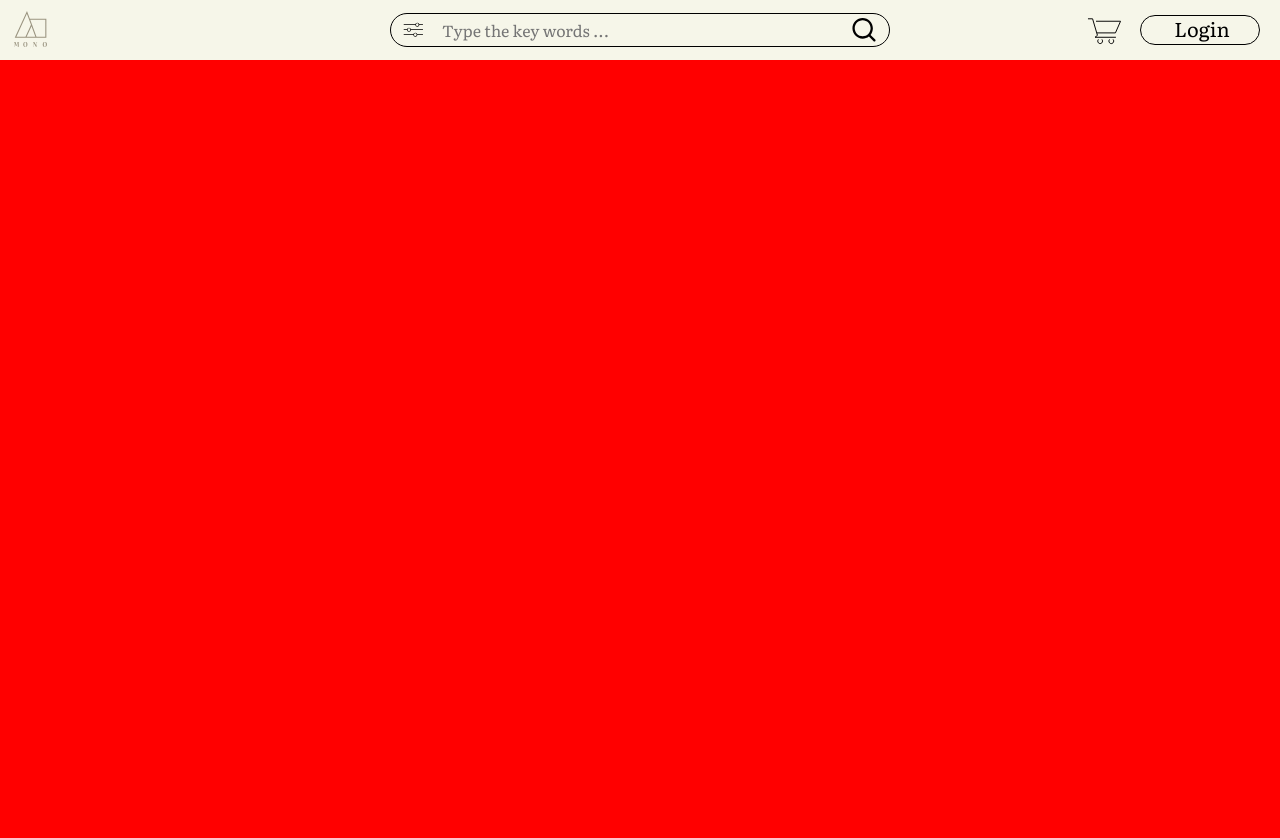
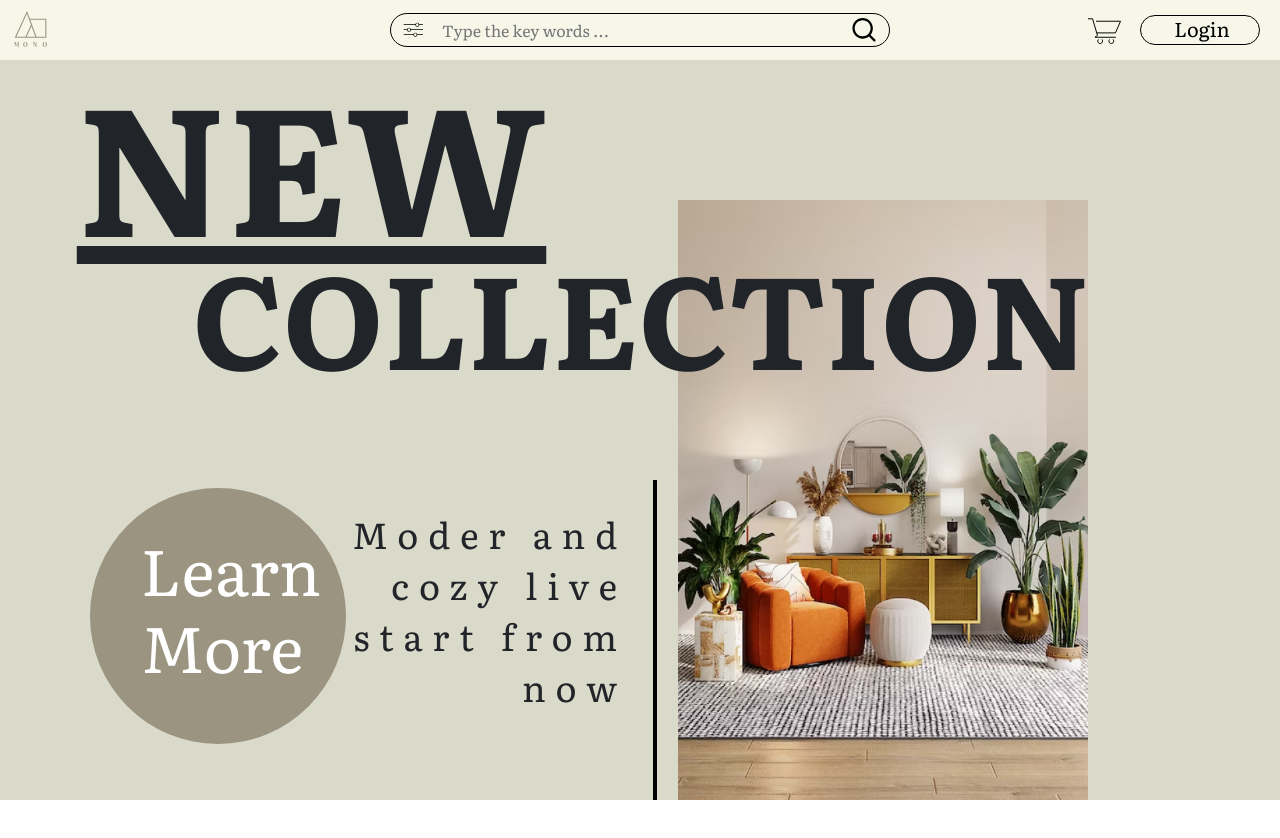
Before and after one commit to Anson892/csci3100-project, a React (Create React App) app in the folder client/: page / in a window 1280 px wide. Shown: the top 838 px of the page. After the commit the page ends 800 px from the top, so only its background shows below. Built offline with nearby package versions, Linux system fonts and the light colour scheme.

Commit message:
Create the UI of hero section in the home page

```diff
--- a/client/src/Components/Hero/Hero.css
+++ b/client/src/Components/Hero/Hero.css
@@ -1,4 +1,80 @@
 .hero {
-    height: 300vh;
-    background-color: red;
+    height: 100vh;
+    width: 100%;
+    background-color: #DADACA;
 }
+
+.hero .new-text {
+    position: absolute;
+    width: fit-content;
+    height: fit-content;
+    top: 3%;
+    left: 6%;
+}
+
+.hero .new-text u {
+    font-size: 180px;
+    font-weight: bold;
+}
+
+.hero .vertical-line {
+    width: 4px;
+    height: 40%;
+    background-color: black;
+    overflow: hidden;
+    position: absolute;
+    bottom: 0px;
+    left: 51%;
+}
+
+.hero .collection-description {
+    text-align: right;
+    font-size: 36px;
+    position: absolute;
+    bottom: 10%;
+    right: 51%;
+    width: fit-content;
+    height: fit-content;
+    line-height: 35px;
+    letter-spacing: 10px;
+
+}
+
+.hero .collection-text {
+    font-size: 130px;
+    font-weight: bold;
+    width: fit-content;
+    height: fit-content;
+    position: absolute;
+    top: 27%;
+    left: 15%;
+}
+
+.hero .learn-more-button {
+    width: 20vw;
+    height: 20vw;
+    border-radius: 100%;
+    background-color: #9A9480;
+    position: absolute;
+    bottom: 7%;
+    left: 7%;
+    display: flex;
+    justify-content: center;
+    align-items: center;
+}
+
+.hero .learn-more-button p {
+    font-size: 64px;
+    color: white;
+    position: relative;
+    left: 20%;
+    line-height: 120%;
+}
+
+.hero img {
+    position: absolute;
+    bottom: 0px;
+    left: 53%;
+    width: 32%;
+    height: 75%;
+}
--- a/client/src/Components/Hero/Hero.jsx
+++ b/client/src/Components/Hero/Hero.jsx
@@ -1,10 +1,27 @@
 import React from 'react'
 import './Hero.css'
+import hero_section_iamge from '../../Assets/Images/hero_section_image.png'
 
 export const Hero = () => {
-  return (
+    return (
     <div className="hero">
-        Hero
+        <img src={hero_section_iamge} alt="" />
+        <div className="new-text">
+            <u>NEW</u>
+        </div>
+        <div className="collection-text">
+            COLLECTION
+        </div>
+        <div className="vertical-line"/>
+        <div className="collection-description">
+            <p>Moder and</p>
+            <p>cozy live</p>
+            <p>start from</p>
+            <p>now</p>
+        </div>
+        <div className="learn-more-button">
+            <p>Learn More</p>
+        </div>
     </div>
-  )
+    )
 }
```
Also changed, not shown: client/src/Assets/Images/hero_section_image.png (added).
